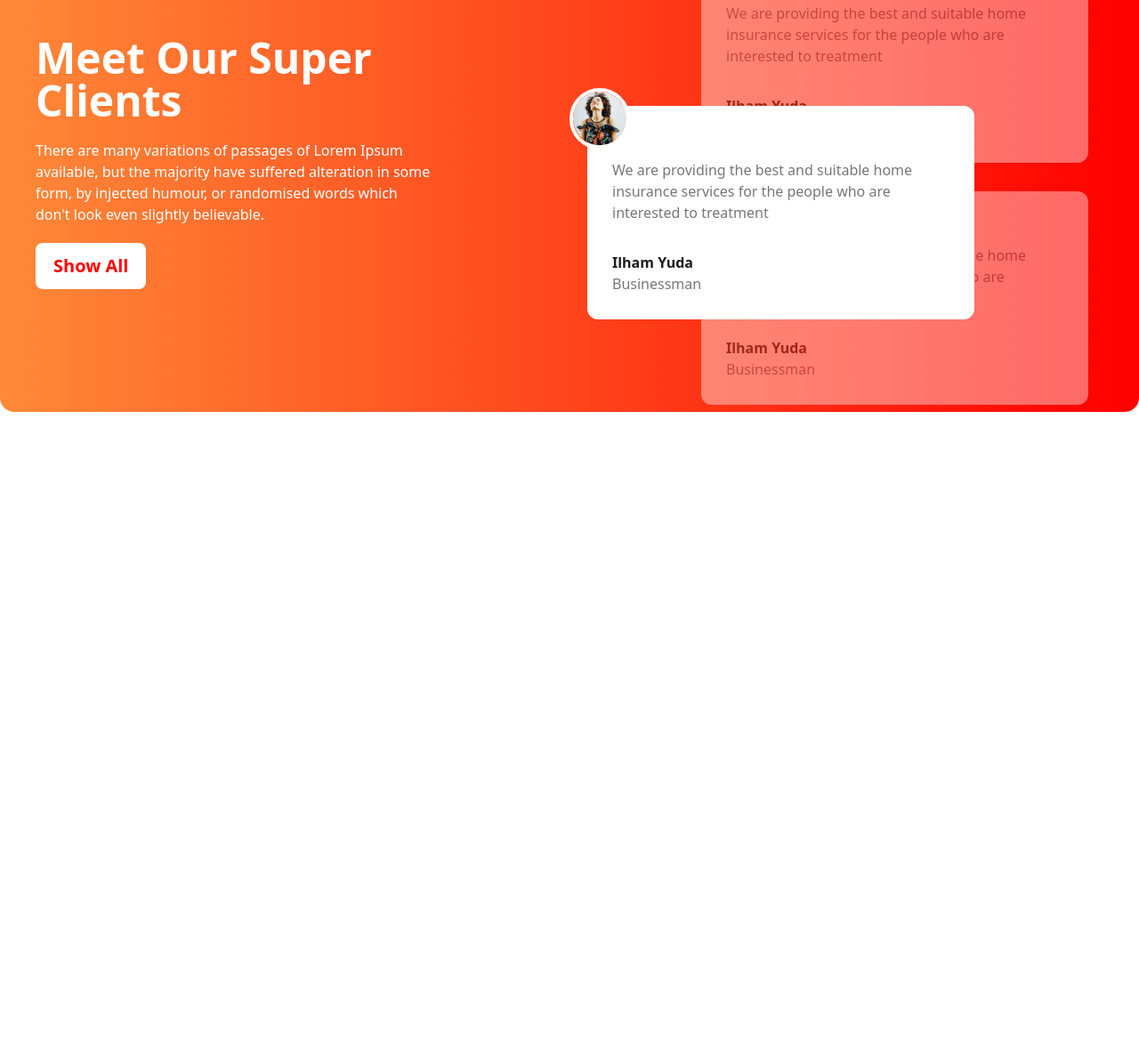
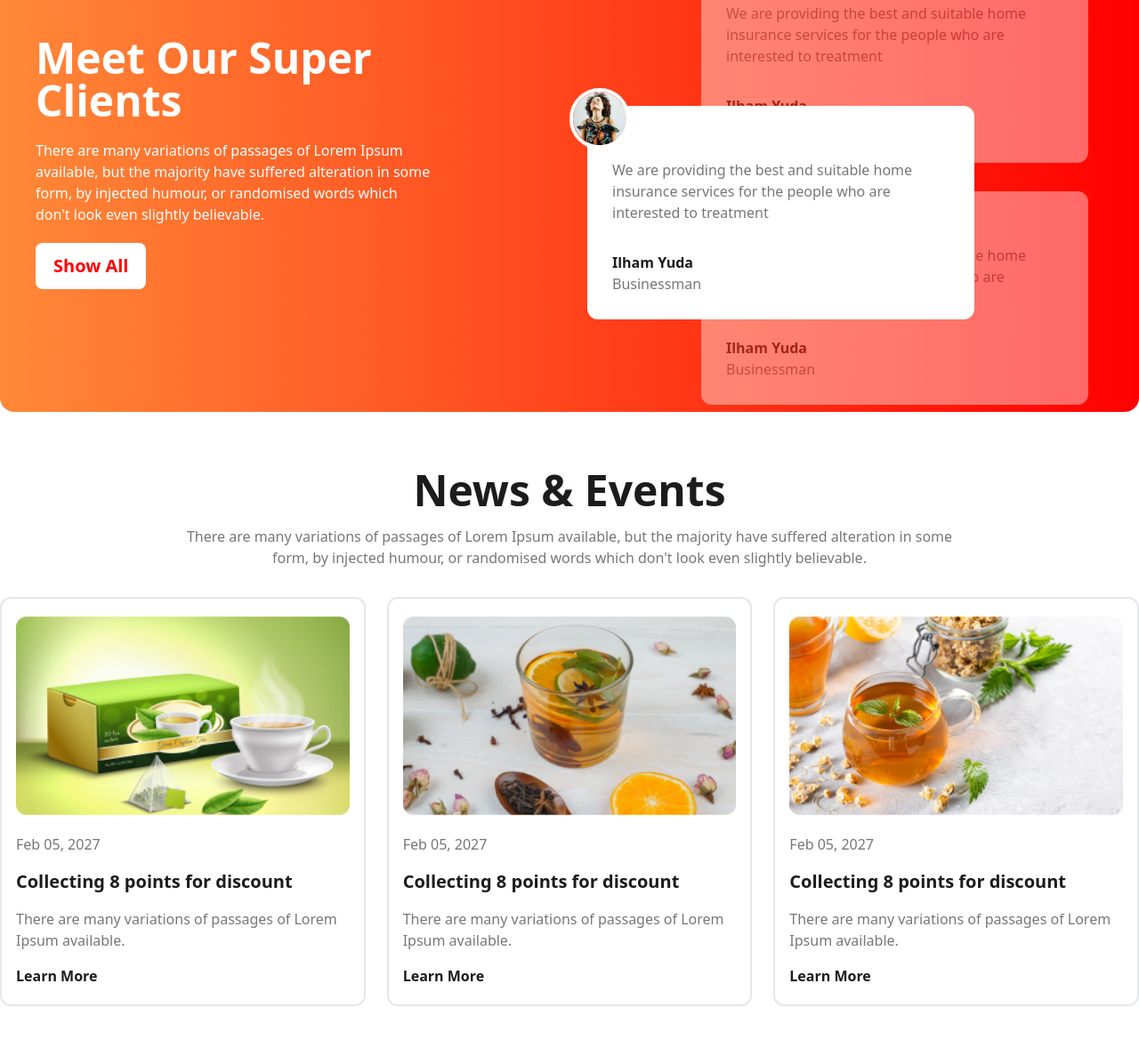
Before and after one commit to bishalsaha-official/Tea-House-Tailwind, a plain HTML site: page index.html in a window 1280 px wide. Shown: the part 1935-3104 px from the top of the page at 89% size. Before the commit the page ends 2398 px from the top, so only its background shows below. Drawn offline with nearby package versions, Linux system fonts and the light colour scheme.

Commit message:
News & Events Section Styles

```diff
--- a/index.html
+++ b/index.html
@@ -137,6 +137,36 @@
                 </div>
             </div>
         </section>
+
+        <!-- News & Events Section -->
+        <section class="py-16">
+            <h2 class="text-5xl text-center font-bold text-[#1C1C1C] mb-4">News & Events</h2>
+            <p class="max-w-4xl	text-center mx-auto text-[#777777]">There are many variations of passages of Lorem Ipsum available, but the majority have suffered alteration in some form, by injected humour, or randomised words which don't look even slightly believable. </p>
+            <!-- News Card -->
+             <div class="grid grid-cols-3 gap-6 mt-8">
+                <div class="bg-white py-5 px-4 rounded-xl border-2">
+                    <img class="mx-auto w-full mb-5" src="images/news-1.png" alt="">
+                    <p class="text-[#777777] font-medium mb-4">Feb 05, 2027</p>
+                    <h3 class="text-[#1C1C1C] font-bold text-xl mb-4">Collecting 8 points for discount</h3>
+                    <p class="text-[#777777] mb-4">There are many variations of passages of Lorem Ipsum available.</p>
+                    <a class="font-bold text-[#1C1C1C]" href="">Learn More</a>
+                </div>
+                <div class="bg-white py-5 px-4 rounded-xl border-2">
+                    <img class="mx-auto w-full mb-5" src="images/news-2.png" alt="">
+                    <p class="text-[#777777] font-medium mb-4">Feb 05, 2027</p>
+                    <h3 class="text-[#1C1C1C] font-bold text-xl mb-4">Collecting 8 points for discount</h3>
+                    <p class="text-[#777777] mb-4">There are many variations of passages of Lorem Ipsum available.</p>
+                    <a class="font-bold text-[#1C1C1C]" href="">Learn More</a>
+                </div>
+                <div class="bg-white py-5 px-4 rounded-xl border-2">
+                    <img class="mx-auto w-full mb-5" src="images/news-3.png" alt="">
+                    <p class="text-[#777777] font-medium mb-4">Feb 05, 2027</p>
+                    <h3 class="text-[#1C1C1C] font-bold text-xl mb-4">Collecting 8 points for discount</h3>
+                    <p class="text-[#777777] mb-4">There are many variations of passages of Lorem Ipsum available.</p>
+                    <a class="font-bold text-[#1C1C1C]" href="">Learn More</a>
+                </div>
+             </div>
+        </section>
     </main>
 
     <!-- Footer Section -->
```
